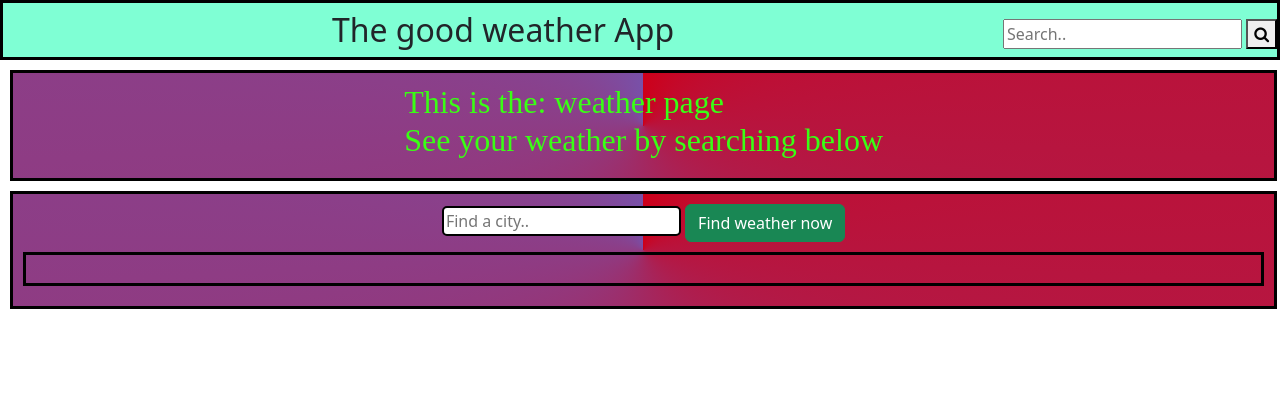
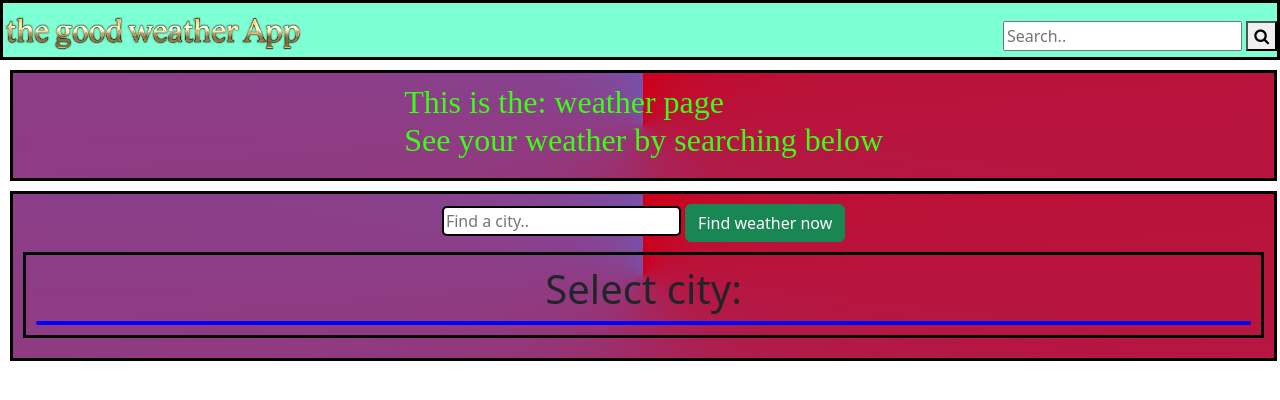
Before and after one commit to nathantsai1/myWeather, a Flask app: template templates/loop.html in a window 1280 px wide. Shown: the top 400 px of the page. Run offline with Flask 3, Linux system fonts and the light colour scheme; the template is opened without the code that fills it, so the values that code supplies are empty.

Commit message:
changed location api

```diff
--- a/app.py
+++ b/app.py
@@ -29,31 +29,33 @@ def get_weather():
 
         # Construct the complete API URL
 
-        # use maps.co to geocode the location
-        api = '66aea33917c5a663090428mokbd8a48'
-        response = location(request.form.get('city'), api)
+        # use openweathermap to geocode the location
+        api_key = 'd0d0e6975b6a6865318ca1e63051a638'
+        response = location(request.form.get('city'), api_key)
         # data = response.json()
         # return jsonify(
         #     data
         # )
         # jsonify response
+        # if there is no location
+        return response
+        if response == "no":
+            return render_template('weather.html', alert=request.form.get('city'))
         data = response.json()
-
-        # if there is no location
-        if data == []:
-            return render_template('weather.html', alert=request.form.get('city'))
         # give out all responses
         # get number of responses
         length = sum(1 for i in data if isinstance(i, dict))
-        if length > 1:
-            # if there are multiple places, ask for which one to use
-            return render_template("loop.html", length=length, data=data)
+        # if length > 1:
+        #     # if there are multiple places, ask for which one to use
+        #     return render_template("loop.html", length=length, data=data)
+        return jsonify(
+            data
+        )
         return render_template('useless.html', row=data)
         # ask which one
 
 
         # Send the request to OpenWeather API
-        api_key = 'd0d0e6975b6a6865318ca1e63051a638'
         response = weather(request.form.get('city'), api_key)
         if response == 'no':
             return render_template('weather.html', alert=request.form.get('city'))
--- a/static/styles.css
+++ b/static/styles.css
@@ -69,7 +69,7 @@
    margin: 0px;
 }
 
-.item1 {
+.item2 {
    display: grid;
    width: 100%;
    color: #45cc2d;
@@ -77,6 +77,8 @@
    align-items: center;
    padding: 0px;
    margin: 0px;
+   border: 2px solid blue;
+   border-radius: 5px;
 }
 
 
--- a/templates/layout.html
+++ b/templates/layout.html
@@ -15,8 +15,7 @@
   <body>
     <div class="navbar">
         <!-- logo -->
-         <h2><a href="/"></a></h2>
-        <h2>The good weather App</h2>
+         <h2><a href="/"><img src="static/logo.png" width="300px" alt="the good weather App"></a></h2>
         <!--search-->
         <div style="grid-column: 5 / span 5"class="search-container">
             <form action="/action_page.php">
--- a/templates/loop.html
+++ b/templates/loop.html
@@ -3,7 +3,20 @@
 {% block weather %}
     <!-- shows all locations in loop -->
      <div class="container2">
+        <!-- choose city -->
+         <h1>Select city: </h1>
         <h1 class="item2">
+            {% for i in data %}
+                <div class="item2">
+                    <!-- split string like:
+                     Sunnyvale, West Evelyn Avenue, Sunnyvale,
+                     Santa Clara County, California, 94086,
+                     United States -->
+                    <!-- {% set my_list = i['display_name'].split(',') %}
+                    <h1><a href="weather/"></a></h1> -->
+                    <h5></h5>
+                </div>
+            {% endfor %}
         </h1>
      </div>
 {% endblock %}
```
Also changed, not shown: helpers.py (+6 -6 lines), static/logo.png (added).
